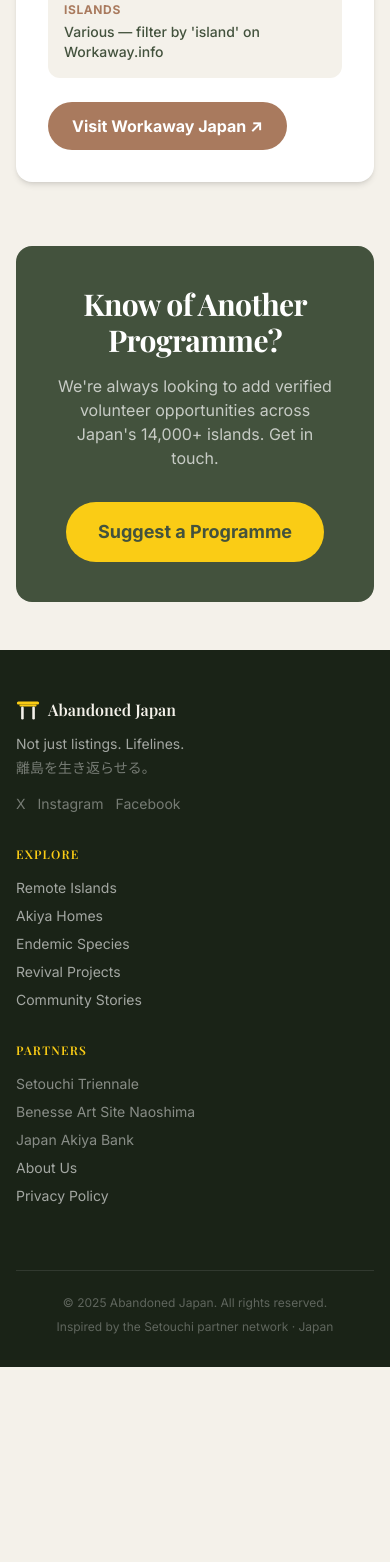
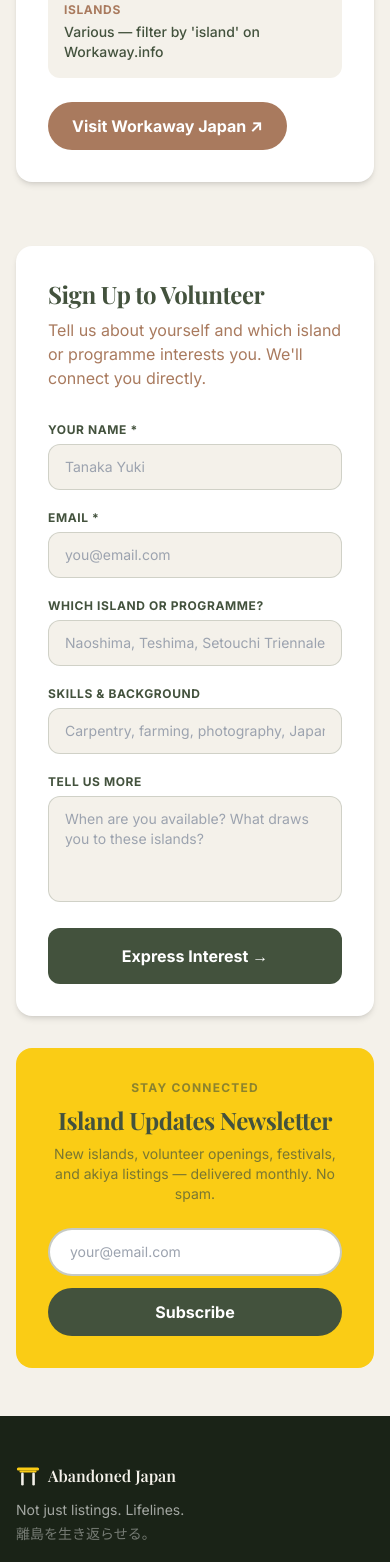
Before and after one commit to krisbaumann00-sketch/Abandoned-Japan, a Next.js app: page /volunteer in a window 390 px wide. Shown: the part 6702-8264 px from the top of the page. Before the commit the page ends 8069 px from the top, so only its background shows below. Built offline with nearby package versions, Linux system fonts and the light colour scheme.

Commit message:
New homepage, hero image, volunteer programs, newsletter

```diff
--- a/src/app/page.tsx
+++ b/src/app/page.tsx
@@ -2,6 +2,7 @@ import Image from "next/image";
 import Link from "next/link";
 import Navbar from "@/components/layout/Navbar";
 import Footer from "@/components/layout/Footer";
+import NewsletterSection from "@/components/NewsletterSection";
 import { prisma } from "@/lib/db";
 
 export const revalidate = 300;
@@ -18,13 +19,14 @@ export default async function HomePage() {
       <Navbar />
 
       {/* ── HERO ─────────────────────────────────────────────────────────── */}
-      <section className="relative h-[90vh] min-h-[600px] flex items-end">
+      <section className="relative h-[90vh] min-h-[600px] flex items-end bg-[#2a3528]">
         <Image
           src="/hero.jpg"
           alt="Abandoned Japan"
           fill
           className="object-cover"
           priority
+          unoptimized
         />
         <div className="absolute inset-0 bg-gradient-to-t from-black/80 via-black/30 to-transparent" />
         <div className="relative z-10 max-w-5xl mx-auto px-6 pb-20 w-full">
@@ -311,6 +313,9 @@ export default async function HomePage() {
         </div>
       </section>
 
+      {/* ── NEWSLETTER ───────────────────────────────────────────────────── */}
+      <NewsletterSection />
+
       <Footer />
     </main>
   );
--- a/src/app/volunteer/page.tsx
+++ b/src/app/volunteer/page.tsx
@@ -1,3 +1,6 @@
+"use client";
+
+import { useState } from "react";
 import Navbar from "@/components/layout/Navbar";
 import Footer from "@/components/layout/Footer";
 import Link from "next/link";
@@ -111,6 +114,36 @@ const programs = [
 ];
 
 export default function VolunteerPage() {
+  const [form, setForm] = useState({ name: "", email: "", island: "", skills: "", message: "" });
+  const [submitted, setSubmitted] = useState(false);
+  const [loading, setLoading] = useState(false);
+  const [newsletter, setNewsletter] = useState({ email: "", done: false });
+
+  async function handleVolunteer(e: React.FormEvent) {
+    e.preventDefault();
+    setLoading(true);
+    try {
+      await fetch("/api/contact", {
+        method: "POST",
+        headers: { "Content-Type": "application/json" },
+        body: JSON.stringify({ ...form, subject: "Volunteer Sign-Up" }),
+      });
+      setSubmitted(true);
+    } finally {
+      setLoading(false);
+    }
+  }
+
+  async function handleNewsletter(e: React.FormEvent) {
+    e.preventDefault();
+    await fetch("/api/contact", {
+      method: "POST",
+      headers: { "Content-Type": "application/json" },
+      body: JSON.stringify({ name: newsletter.email, email: newsletter.email, message: "Newsletter sign-up", subject: "Newsletter" }),
+    });
+    setNewsletter((n) => ({ ...n, done: true }));
+  }
+
   return (
     <main>
       <Navbar />
@@ -219,18 +252,76 @@ export default function VolunteerPage() {
             ))}
           </div>
 
-          {/* CTA */}
-          <div className="mt-16 bg-[#43523d] text-white rounded-2xl p-10 text-center">
-            <h2 className="text-3xl font-bold font-serif mb-4">Know of Another Programme?</h2>
-            <p className="text-white/70 mb-8 max-w-xl mx-auto">
-              We&apos;re always looking to add verified volunteer opportunities across Japan&apos;s 14,000+ islands. Get in touch.
-            </p>
-            <Link
-              href="/contact"
-              className="inline-block bg-[#facc15] text-[#43523d] px-8 py-4 rounded-full font-bold text-lg hover:bg-yellow-300 transition-colors"
-            >
-              Suggest a Programme
-            </Link>
+          {/* Volunteer sign-up form */}
+          <div className="mt-16 bg-white rounded-2xl shadow-md p-8 md:p-10">
+            <h2 className="text-2xl font-bold font-serif text-[#43523d] mb-2">Sign Up to Volunteer</h2>
+            <p className="text-[#a97a5e] mb-8">Tell us about yourself and which island or programme interests you. We&apos;ll connect you directly.</p>
+            {submitted ? (
+              <div className="text-center py-10">
+                <p className="text-4xl mb-3">🙏</p>
+                <p className="font-bold text-[#43523d] text-lg mb-1">Thank you!</p>
+                <p className="text-[#43523d]/60 text-sm">We&apos;ll be in touch within a few days with next steps.</p>
+              </div>
+            ) : (
+              <form onSubmit={handleVolunteer} className="space-y-5">
+                <div className="grid grid-cols-1 md:grid-cols-2 gap-5">
+                  <div>
+                    <label className="block text-xs font-bold text-[#43523d] uppercase tracking-wider mb-1.5">Your Name *</label>
+                    <input required value={form.name} onChange={e => setForm({ ...form, name: e.target.value })}
+                      className="w-full border border-[#43523d]/20 rounded-xl px-4 py-3 text-sm bg-[#f4f1ea] text-[#43523d] focus:outline-none focus:border-[#43523d]"
+                      placeholder="Tanaka Yuki" />
+                  </div>
+                  <div>
+                    <label className="block text-xs font-bold text-[#43523d] uppercase tracking-wider mb-1.5">Email *</label>
+                    <input required type="email" value={form.email} onChange={e => setForm({ ...form, email: e.target.value })}
+                      className="w-full border border-[#43523d]/20 rounded-xl px-4 py-3 text-sm bg-[#f4f1ea] text-[#43523d] focus:outline-none focus:border-[#43523d]"
+                      placeholder="you@email.com" />
+                  </div>
+                </div>
+                <div>
+                  <label className="block text-xs font-bold text-[#43523d] uppercase tracking-wider mb-1.5">Which island or programme?</label>
+                  <input value={form.island} onChange={e => setForm({ ...form, island: e.target.value })}
+                    className="w-full border border-[#43523d]/20 rounded-xl px-4 py-3 text-sm bg-[#f4f1ea] text-[#43523d] focus:outline-none focus:border-[#43523d]"
+                    placeholder="Naoshima, Teshima, Setouchi Triennale, Ogasawara..." />
+                </div>
+                <div>
+                  <label className="block text-xs font-bold text-[#43523d] uppercase tracking-wider mb-1.5">Skills & background</label>
+                  <input value={form.skills} onChange={e => setForm({ ...form, skills: e.target.value })}
+                    className="w-full border border-[#43523d]/20 rounded-xl px-4 py-3 text-sm bg-[#f4f1ea] text-[#43523d] focus:outline-none focus:border-[#43523d]"
+                    placeholder="Carpentry, farming, photography, Japanese..." />
+                </div>
+                <div>
+                  <label className="block text-xs font-bold text-[#43523d] uppercase tracking-wider mb-1.5">Tell us more</label>
+                  <textarea rows={4} value={form.message} onChange={e => setForm({ ...form, message: e.target.value })}
+                    className="w-full border border-[#43523d]/20 rounded-xl px-4 py-3 text-sm bg-[#f4f1ea] text-[#43523d] focus:outline-none focus:border-[#43523d] resize-none"
+                    placeholder="When are you available? What draws you to these islands?" />
+                </div>
+                <button type="submit" disabled={loading}
+                  className="w-full bg-[#43523d] text-white font-bold py-4 rounded-xl hover:bg-[#3a4735] transition-colors disabled:opacity-50">
+                  {loading ? "Sending..." : "Express Interest →"}
+                </button>
+              </form>
+            )}
+          </div>
+
+          {/* Newsletter */}
+          <div className="mt-8 bg-[#facc15] rounded-2xl p-8 text-center">
+            <p className="text-xs font-bold uppercase tracking-widest text-[#43523d]/60 mb-2">Stay Connected</p>
+            <h2 className="text-2xl font-bold font-serif text-[#43523d] mb-2">Island Updates Newsletter</h2>
+            <p className="text-[#43523d]/70 text-sm mb-6 max-w-md mx-auto">New islands, volunteer openings, festivals, and akiya listings — delivered monthly. No spam.</p>
+            {newsletter.done ? (
+              <p className="font-bold text-[#43523d]">✓ You&apos;re on the list!</p>
+            ) : (
+              <form onSubmit={handleNewsletter} className="flex flex-col sm:flex-row gap-3 max-w-md mx-auto">
+                <input required type="email" value={newsletter.email}
+                  onChange={e => setNewsletter(n => ({ ...n, email: e.target.value }))}
+                  className="flex-1 border-2 border-[#43523d]/30 rounded-full px-5 py-3 text-sm bg-white text-[#43523d] focus:outline-none focus:border-[#43523d]"
+                  placeholder="your@email.com" />
+                <button type="submit" className="bg-[#43523d] text-white font-bold px-7 py-3 rounded-full hover:bg-[#3a4735] transition-colors whitespace-nowrap">
+                  Subscribe
+                </button>
+              </form>
+            )}
           </div>
         </div>
       </div>
--- /dev/null
+++ b/src/components/NewsletterSection.tsx
@@ -0,0 +1,55 @@
+"use client";
+
+import { useState } from "react";
+
+export default function NewsletterSection() {
+  const [email, setEmail] = useState("");
+  const [done, setDone] = useState(false);
+
+  async function handleSubmit(e: React.FormEvent) {
+    e.preventDefault();
+    await fetch("/api/contact", {
+      method: "POST",
+      headers: { "Content-Type": "application/json" },
+      body: JSON.stringify({ name: email, email, message: "Newsletter sign-up", subject: "Newsletter" }),
+    });
+    setDone(true);
+  }
+
+  return (
+    <section className="bg-[#43523d] py-16">
+      <div className="max-w-2xl mx-auto px-6 text-center">
+        <p className="text-xs font-semibold tracking-[0.3em] uppercase text-[#facc15] mb-3">Stay Connected</p>
+        <h2
+          className="text-2xl md:text-3xl font-bold text-white mb-4"
+          style={{ fontFamily: "var(--font-playfair, 'Playfair Display', serif)" }}
+        >
+          Island Updates Newsletter
+        </h2>
+        <p className="text-white/60 text-sm mb-8">
+          New islands, volunteer openings, festivals, and akiya listings — delivered monthly. No spam.
+        </p>
+        {done ? (
+          <p className="text-[#facc15] font-bold text-lg">✓ You&apos;re on the list!</p>
+        ) : (
+          <form onSubmit={handleSubmit} className="flex flex-col sm:flex-row gap-3 max-w-md mx-auto">
+            <input
+              required
+              type="email"
+              value={email}
+              onChange={(e) => setEmail(e.target.value)}
+              className="flex-1 rounded-full px-5 py-3 text-sm text-[#43523d] focus:outline-none"
+              placeholder="your@email.com"
+            />
+            <button
+              type="submit"
+              className="bg-[#facc15] text-[#43523d] font-bold px-7 py-3 rounded-full hover:bg-yellow-300 transition-colors whitespace-nowrap"
+            >
+              Subscribe
+            </button>
+          </form>
+        )}
+      </div>
+    </section>
+  );
+}
--- a/src/components/layout/TabNav.tsx
+++ b/src/components/layout/TabNav.tsx
@@ -6,9 +6,9 @@ import { usePathname } from "next/navigation";
 const TABS = [
   { label: "Homes", href: "/akiya" },
   { label: "Islands", href: "/islands" },
-  { label: "Volunteering", href: "/projects" },
-  { label: "Festivals", href: "/community" },
-  { label: "Stories", href: "/community#stories" },
+  { label: "Volunteer", href: "/volunteer" },
+  { label: "Festivals", href: "/events" },
+  { label: "Stories", href: "/community" },
 ];
 
 export default function TabNav() {
```
Also changed, not shown: src/components/layout/Navbar.tsx (+4 -4 lines), 1 other file (tests, documents, lock files or other folders).
